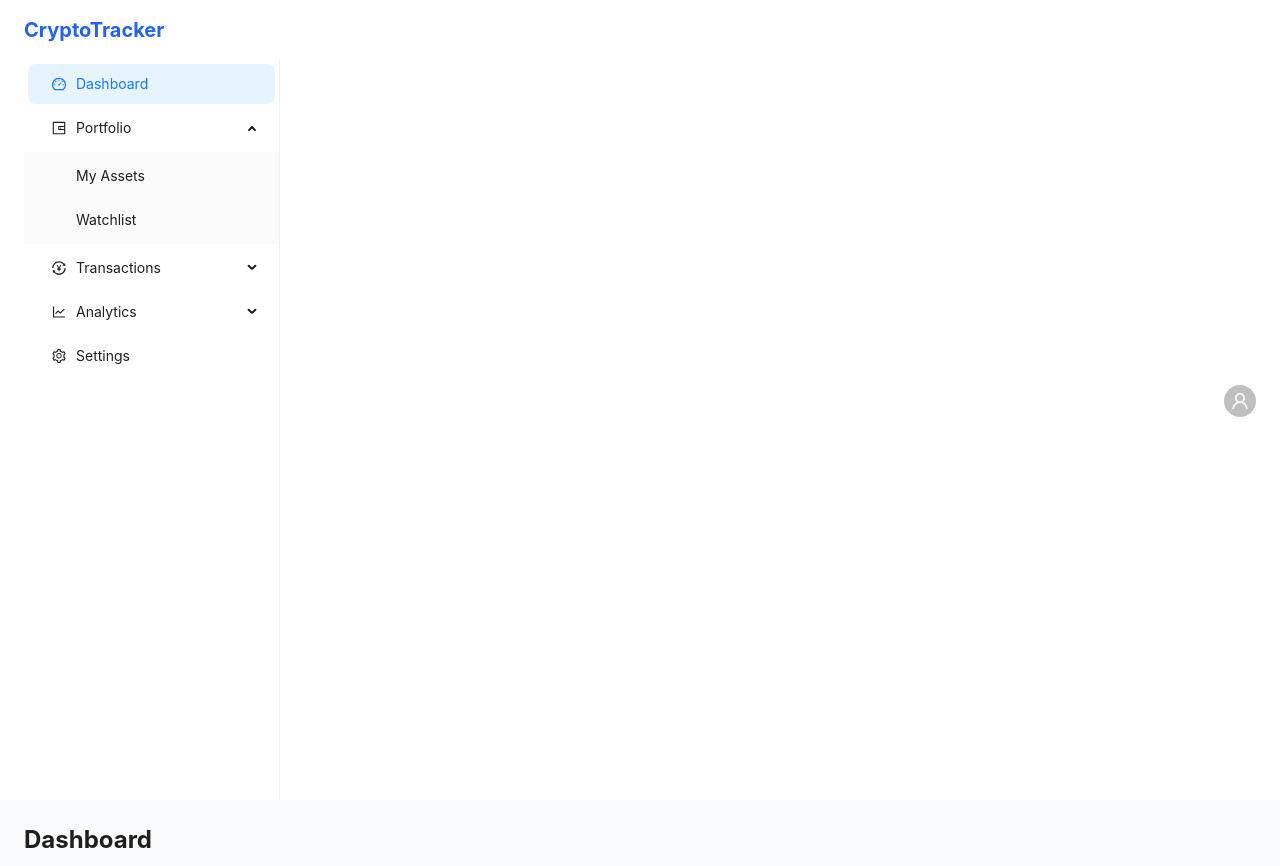
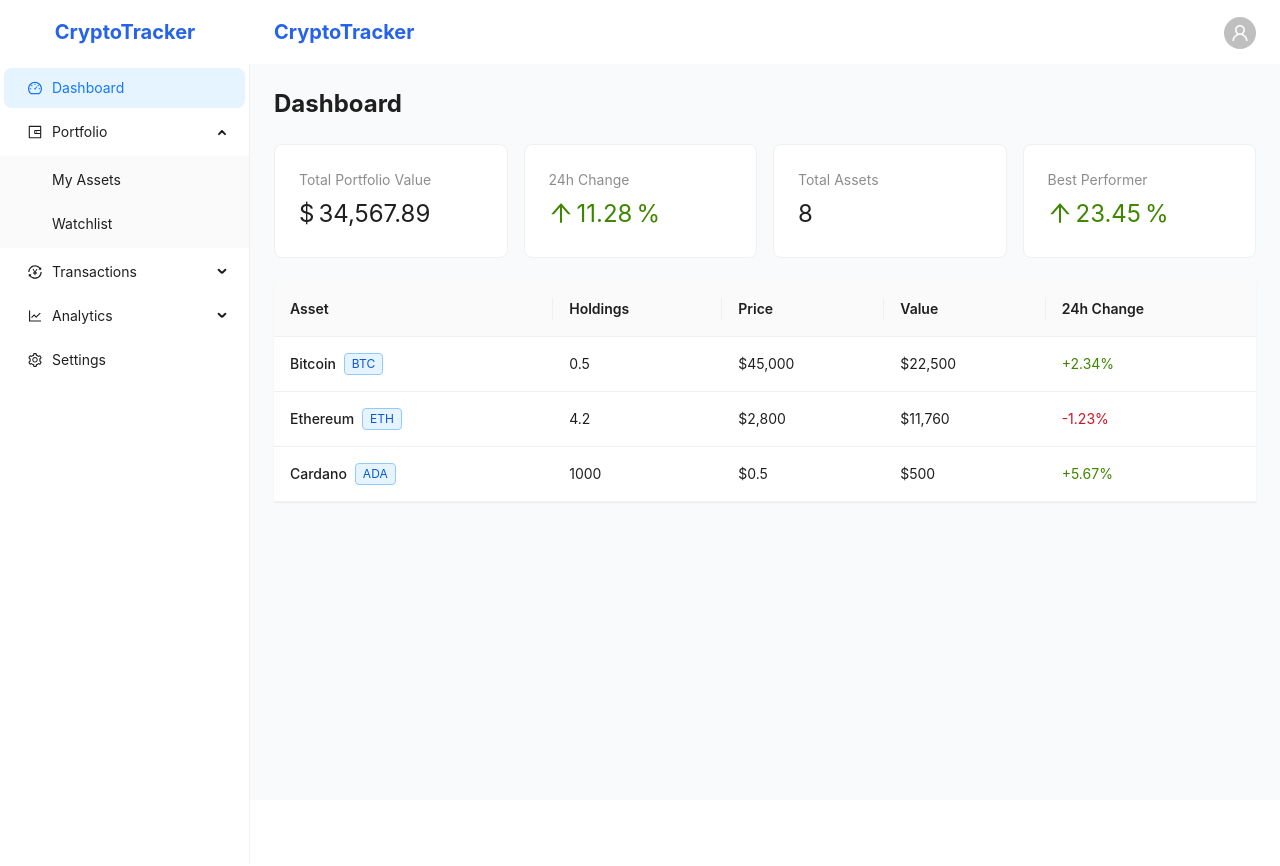
Before and after one commit to lovable-haiek/ant-crypto-radar, a React (Vite) app: page / in a window 1280 px wide. Shown: the top 866 px of the page. Built offline with nearby package versions, Linux system fonts and the light colour scheme.

Commit message:
Fix: Header menu alignment
Move the header menu to the correct position and ensure it takes up the full screen height.

```diff
--- a/src/components/Header.tsx
+++ b/src/components/Header.tsx
@@ -1,99 +1,14 @@
 
 import React from 'react';
-import { Layout, Menu, Avatar, Space } from 'antd';
-import {
-  UserOutlined,
-  DashboardOutlined,
-  SettingOutlined,
-  WalletOutlined,
-  TransactionOutlined,
-  LineChartOutlined,
-} from '@ant-design/icons';
+import { Layout, Avatar, Space } from 'antd';
+import { UserOutlined } from '@ant-design/icons';
 
 const { Header: AntHeader } = Layout;
 
-type MenuItem = {
-  key: string;
-  icon?: React.ReactNode;
-  label: string;
-  children?: MenuItem[];
-};
-
-const menuItems: MenuItem[] = [
-  {
-    key: 'dashboard',
-    icon: <DashboardOutlined />,
-    label: 'Dashboard',
-  },
-  {
-    key: 'portfolio',
-    icon: <WalletOutlined />,
-    label: 'Portfolio',
-    children: [
-      {
-        key: 'assets',
-        label: 'My Assets',
-      },
-      {
-        key: 'watchlist',
-        label: 'Watchlist',
-      },
-    ],
-  },
-  {
-    key: 'transactions',
-    icon: <TransactionOutlined />,
-    label: 'Transactions',
-    children: [
-      {
-        key: 'buy',
-        label: 'Buy',
-      },
-      {
-        key: 'sell',
-        label: 'Sell',
-      },
-      {
-        key: 'history',
-        label: 'History',
-      },
-    ],
-  },
-  {
-    key: 'analytics',
-    icon: <LineChartOutlined />,
-    label: 'Analytics',
-    children: [
-      {
-        key: 'performance',
-        label: 'Performance',
-      },
-      {
-        key: 'reports',
-        label: 'Reports',
-      },
-    ],
-  },
-  {
-    key: 'settings',
-    icon: <SettingOutlined />,
-    label: 'Settings',
-  },
-];
-
 const Header = () => {
   return (
-    <AntHeader className="flex justify-between items-center bg-white px-6 shadow-sm h-screen">
-      <div className="flex flex-col h-full w-64">
-        <div className="text-xl font-bold text-blue-600 py-4">CryptoTracker</div>
-        <Menu
-          mode="inline"
-          defaultSelectedKeys={['dashboard']}
-          defaultOpenKeys={['portfolio']}
-          className="h-full border-r"
-          items={menuItems}
-        />
-      </div>
+    <AntHeader className="flex justify-between items-center bg-white px-6 shadow-sm">
+      <div className="text-xl font-bold text-blue-600">CryptoTracker</div>
       <Space>
         <Avatar icon={<UserOutlined />} />
       </Space>
--- /dev/null
+++ b/src/components/SideMenu.tsx
@@ -0,0 +1,101 @@
+
+import React from 'react';
+import { Layout, Menu } from 'antd';
+import {
+  UserOutlined,
+  DashboardOutlined,
+  SettingOutlined,
+  WalletOutlined,
+  TransactionOutlined,
+  LineChartOutlined,
+} from '@ant-design/icons';
+
+const { Sider } = Layout;
+
+type MenuItem = {
+  key: string;
+  icon?: React.ReactNode;
+  label: string;
+  children?: MenuItem[];
+};
+
+const menuItems: MenuItem[] = [
+  {
+    key: 'dashboard',
+    icon: <DashboardOutlined />,
+    label: 'Dashboard',
+  },
+  {
+    key: 'portfolio',
+    icon: <WalletOutlined />,
+    label: 'Portfolio',
+    children: [
+      {
+        key: 'assets',
+        label: 'My Assets',
+      },
+      {
+        key: 'watchlist',
+        label: 'Watchlist',
+      },
+    ],
+  },
+  {
+    key: 'transactions',
+    icon: <TransactionOutlined />,
+    label: 'Transactions',
+    children: [
+      {
+        key: 'buy',
+        label: 'Buy',
+      },
+      {
+        key: 'sell',
+        label: 'Sell',
+      },
+      {
+        key: 'history',
+        label: 'History',
+      },
+    ],
+  },
+  {
+    key: 'analytics',
+    icon: <LineChartOutlined />,
+    label: 'Analytics',
+    children: [
+      {
+        key: 'performance',
+        label: 'Performance',
+      },
+      {
+        key: 'reports',
+        label: 'Reports',
+      },
+    ],
+  },
+  {
+    key: 'settings',
+    icon: <SettingOutlined />,
+    label: 'Settings',
+  },
+];
+
+const SideMenu = () => {
+  return (
+    <Sider width={250} className="bg-white" style={{ height: '100vh' }}>
+      <div className="h-16 flex items-center justify-center">
+        <div className="text-xl font-bold text-blue-600">CryptoTracker</div>
+      </div>
+      <Menu
+        mode="inline"
+        defaultSelectedKeys={['dashboard']}
+        defaultOpenKeys={['portfolio']}
+        className="h-full border-r"
+        items={menuItems}
+      />
+    </Sider>
+  );
+};
+
+export default SideMenu;
--- a/src/pages/Index.tsx
+++ b/src/pages/Index.tsx
@@ -2,6 +2,7 @@
 import React from 'react';
 import { Layout } from 'antd';
 import Header from '../components/Header';
+import SideMenu from '../components/SideMenu';
 import AssetOverview from '../components/AssetOverview';
 import AssetList from '../components/AssetList';
 
@@ -10,8 +11,9 @@ const { Content } = Layout;
 const Index = () => {
   return (
     <Layout className="min-h-screen">
-      <Header />
+      <SideMenu />
       <Layout>
+        <Header />
         <Content className="p-6 bg-gray-50">
           <h1 className="text-2xl font-bold mb-6">Dashboard</h1>
           <AssetOverview />
```
